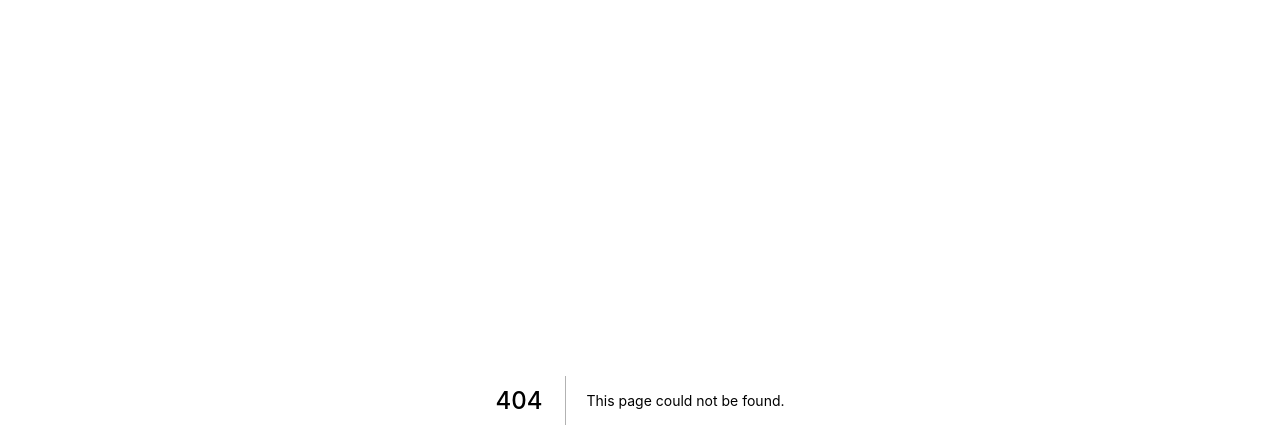
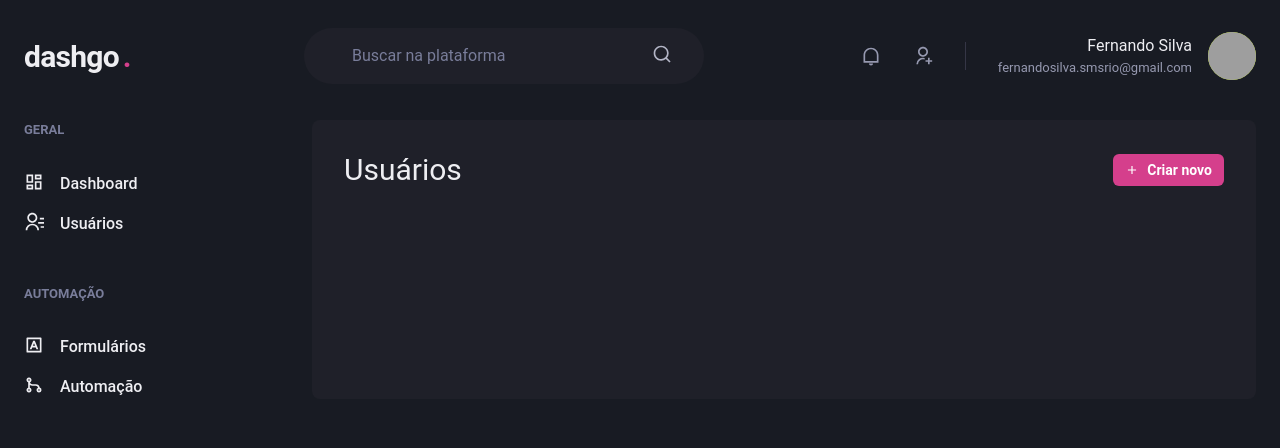
Before and after one commit to yarnando/dashboard, a Next.js app: page /users in a window 1280 px wide. Before the commit this address had no page. Shown: the top 448 px of the page. Built offline with nearby package versions, Linux system fonts and the light colour scheme; grey boxes are pictures that could not be loaded.

Commit message:
feat(users): header

```diff
--- /dev/null
+++ b/src/pages/users/index.tsx
@@ -0,0 +1,34 @@
+import { Box, Button, Flex, Heading, Icon } from "@chakra-ui/react";
+import { RiAddLine } from "react-icons/ri";
+
+import Header from "../../components/Header";
+import Sidebar from "../../components/Sidebar";
+
+export default function UserList() {
+    return (
+        <Box>
+            <Header />
+
+            <Flex w="100%" my="6" maxWidth={1480} mx="auto" px="6">
+                <Sidebar/>
+
+                <Box flex="1" borderRadius={8} bg="gray.800" p="8">
+                    <Flex mb="8" justify="space-between" align="center">
+                        <Heading size="lg" fontWeight="normal">
+                            Usuários
+                        </Heading>
+
+                        <Button
+                            as="a"
+                            size="sm"
+                            fontSize="sm"
+                            colorScheme="pink"
+                            leftIcon={<Icon as={RiAddLine} />}>
+                                Criar novo
+                        </Button>
+                    </Flex>
+                </Box>
+            </Flex>
+        </Box>
+    )
+}
```
